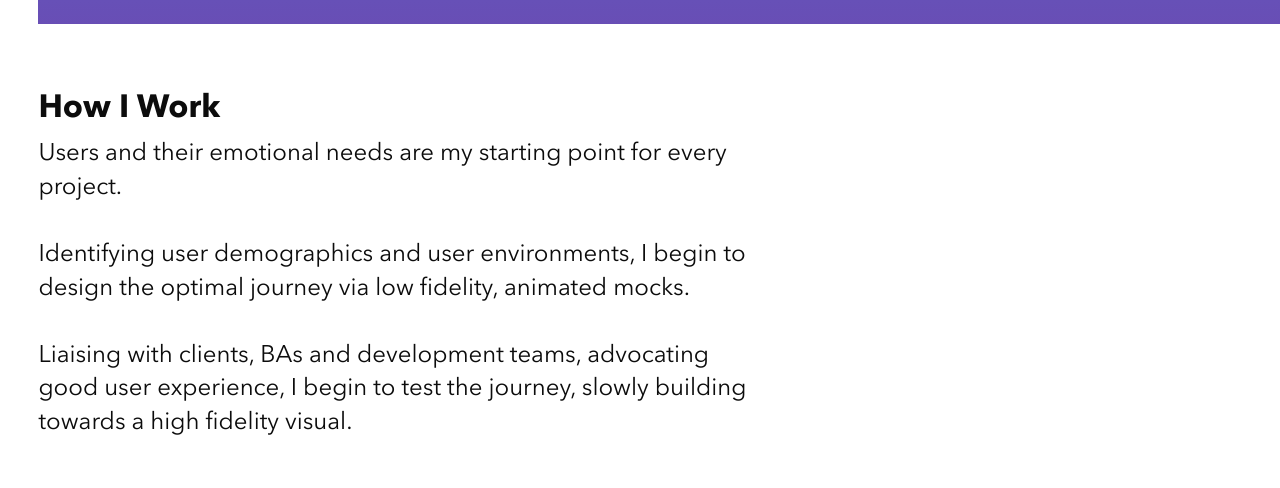
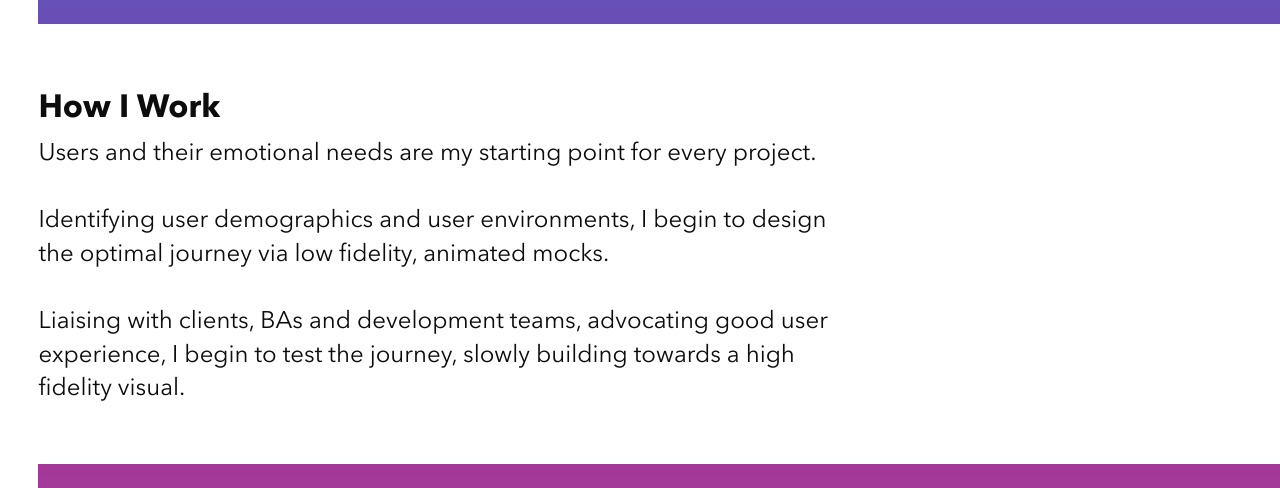
Before and after one commit to paulwallas/portfolio, a React (Create React App) app: page / in a window 1280 px wide. Shown: the part 920-1408 px from the top of the page. Built offline with nearby package versions, Linux system fonts and the light colour scheme.

Commit message:
increased font container

```diff
--- a/src/App.css
+++ b/src/App.css
@@ -223,7 +223,7 @@ h1, h2 {
 
   .content {
     font-size: 1.5rem;
-    max-width: 720px;
+    max-width: 820px;
   }
 
   .work img {
```
